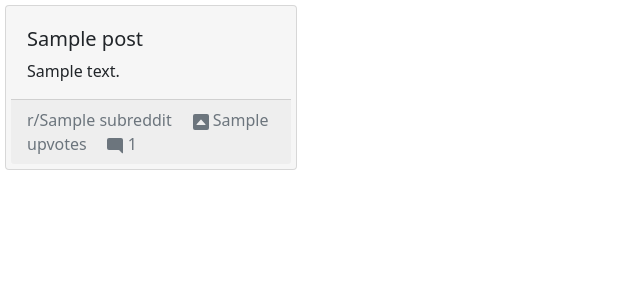
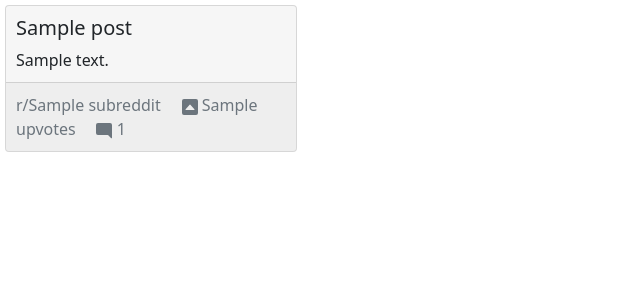
Before and after one commit to euanacampbell/reddit-client, a Flask app: template templates/index.html in a window 1280 px wide. Shown: the part 56-356 px from the top of the page, without its empty margins (0-640 px from the left). Run offline with Flask 2, Linux system fonts and the light colour scheme; the template is opened without the code that fills it: most values are stand-ins (such as "Sample title", 1, 10 or a date in 2020).

Commit message:
css improvements

```diff
--- a/static/css/overwrite.css
+++ b/static/css/overwrite.css
@@ -2,7 +2,10 @@
 .card {
     margin: 5px;
     background-color: rgba(246, 246, 246, 0.924);
-    padding: 5px;
+}
+
+div.card-body {
+    padding: 10px;
 }
 
 p {
@@ -24,3 +27,7 @@ p {
 a.navbar-brand {
     padding-left: 5px;
 }
+
+div.card-footer {
+    padding: 10px;
+}
```
